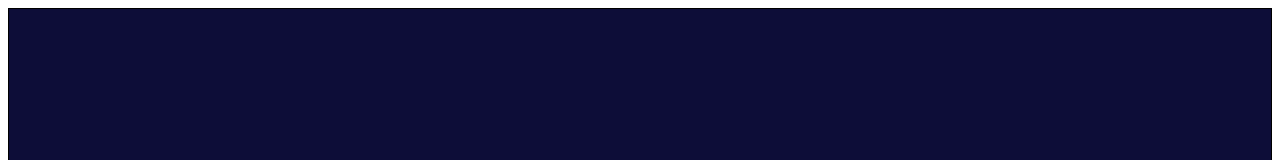
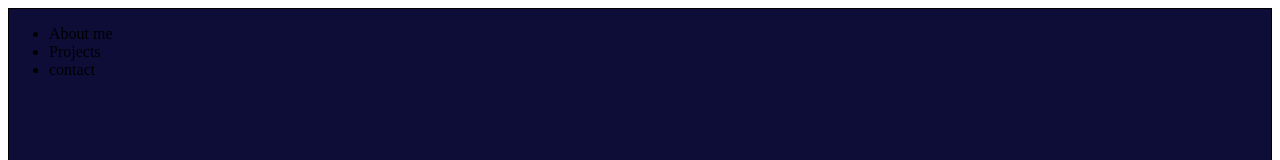
Before and after one commit to killerkal/ip-projects, a plain HTML site: page index.html in a window 1280 px wide. Shown: the top 160 px of the page. Drawn offline with Linux system fonts and the light colour scheme.

Commit message:
html file modified

```diff
--- a/index.html
+++ b/index.html
@@ -8,7 +8,16 @@
   <link rel="stylesheet" href="index.css">
 <head>
 <body>
-  <section class="villain"></section>
+  <section class="villain">
+    <nav>
+      <ul>
+        <li>About me</li>
+        <li>Projects</li>
+        <li>contact</li>
+
+      </ul>
+    </nav>
+  </section>
   <section></section>
   <section></section>
   <footer></footer>
```
